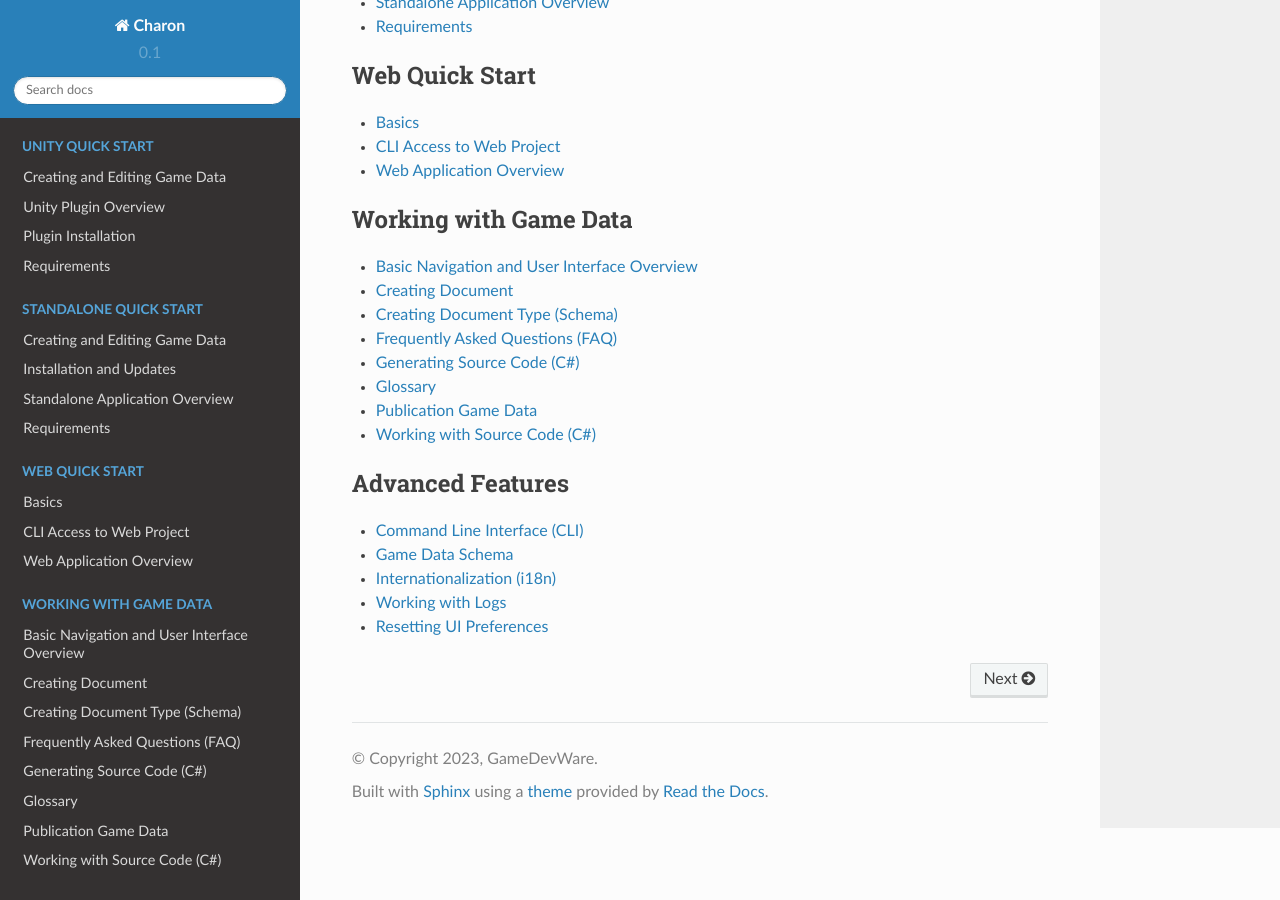
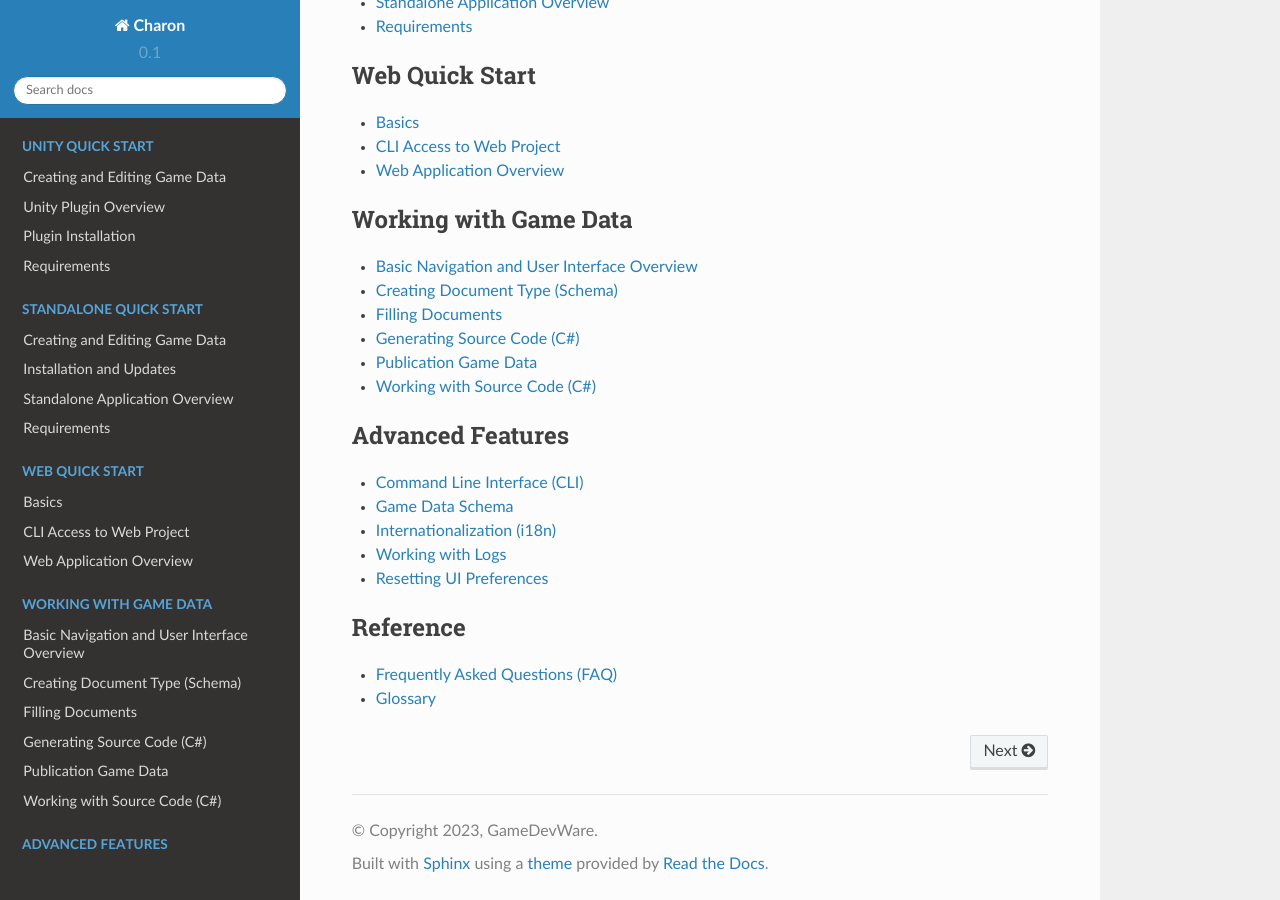
Before and after one commit to gamedevware/charon, a Sphinx documentation site: the page built from docs/index.rst, in a window 1280 px wide and 900 px high, scrolled down 625 px. Built offline with Sphinx 7.4.7 and the Read the Docs theme 2.0.0, drawn with Linux system fonts in a browser that asks for light colours.

Commit message:
moved faq and gloss

```diff
--- a/docs/advanced/command_line.rst
+++ b/docs/advanced/command_line.rst
@@ -82,7 +82,6 @@ To display list of available commands add `--help` or `/?`.
   #> Usage: Charon.exe <action> [--<param> || (--<param> <paramValue> ...) ...]
   #>
   #> Verbs:
-  #>  SERVE       Start a HTTP Server at specified 'port'.
   #>  DATA        Data manipulation actions.
   #>  GENERATE    Code generation actions.
   #>  VERSION     Print version.
--- a/docs/gamedata/creating_document.rst
+++ /dev/null
@@ -1,2 +0,0 @@
-Creating Document
-=================
--- /dev/null
+++ b/docs/gamedata/filling_documents.rst
@@ -0,0 +1,2 @@
+Filling Documents
+=================
--- a/docs/index.rst
+++ b/docs/index.rst
@@ -36,3 +36,10 @@ Charon is a powerful game development tool that streamlines the game development
    :glob:
 
    /advanced/*
+
+.. toctree::
+   :caption: Reference
+   :titlesonly:
+
+   /faq
+   /glossary
--- a/docs/standalone/creating_and_editing_game_data.rst
+++ b/docs/standalone/creating_and_editing_game_data.rst
@@ -19,9 +19,9 @@ See also
 - :doc:`Installation <installation_and_updates>`
 - :doc:`Basic Navigation and User Interface Overview <../gamedata/basics>`
 - :doc:`Creating Document Type (Schema) <../gamedata/creating_schema>`
-- :doc:`Creating Document <../gamedata/creating_document>`
+- :doc:`Filling Documents <../gamedata/filling_documents>`
 - :doc:`Publication of Game Data <../gamedata/publication>`
 - :doc:`Generating Source Code (C#) <../gamedata/generating_source_code>`
 - :doc:`Working with Source Code (C#) <../gamedata/working_with_source_code>`
-- :doc:`Frequently Asked Questions (FAQ) <../gamedata/faq>`
-- :doc:`Glossary <../gamedata/glossary>`
+- :doc:`Frequently Asked Questions (FAQ) <../faq>`
+- :doc:`Glossary <../glossary>`
--- a/docs/unity/creating_and_editing_game_data.rst
+++ b/docs/unity/creating_and_editing_game_data.rst
@@ -17,9 +17,9 @@ See also
 - :doc:`Plugin Installation <plugin_installation>`
 - :doc:`Basic Navigation and User Interface Overview <../gamedata/basics>`
 - :doc:`Creating Document Type (Schema) <../gamedata/creating_schema>`
-- :doc:`Creating Document <../gamedata/creating_document>`
+- :doc:`Filling Documents <../gamedata/filling_documents>`
 - :doc:`Publication of Game Data <../gamedata/publication>`
 - :doc:`Generating Source Code (C#) <../gamedata/generating_source_code>`
 - :doc:`Working with Source Code (C#) <../gamedata/working_with_source_code>`
-- :doc:`Frequently Asked Questions (FAQ) <../gamedata/faq>`
-- :doc:`Glossary <../gamedata/glossary>`
+- :doc:`Frequently Asked Questions (FAQ) <../faq>`
+- :doc:`Glossary <../glossary>`
--- a/docs/web/basics.rst
+++ b/docs/web/basics.rst
@@ -21,9 +21,9 @@ See also
 
 - :doc:`Basic Navigation and User Interface Overview <../gamedata/basics>`
 - :doc:`Creating Document Type (Schema) <../gamedata/creating_schema>`
-- :doc:`Creating Document <../gamedata/creating_document>`
+- :doc:`Filling Documents <../gamedata/filling_documents>`
 - :doc:`Publication of Game Data <../gamedata/publication>`
 - :doc:`Generating Source Code (C#) <../gamedata/generating_source_code>`
 - :doc:`Working with Source Code (C#) <../gamedata/working_with_source_code>`
-- :doc:`Frequently Asked Questions (FAQ) <../gamedata/faq>`
-- :doc:`Glossary <../gamedata/glossary>`
+- :doc:`Frequently Asked Questions (FAQ) <../faq>`
+- :doc:`Glossary <../glossary>`
```
Also changed, not shown: docs/faq.rst (renamed from docs/gamedata/faq.rst), docs/glossary.rst (renamed from docs/gamedata/glossary.rst).
